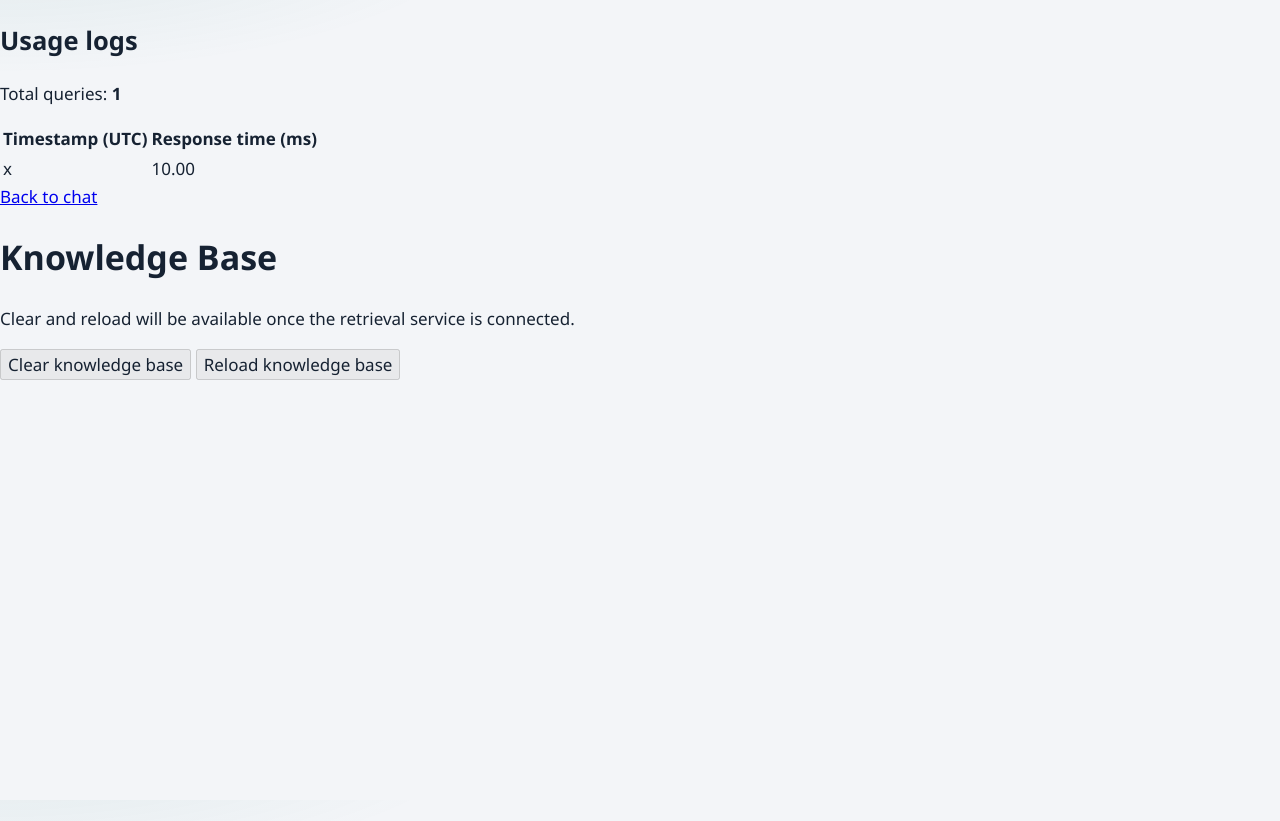
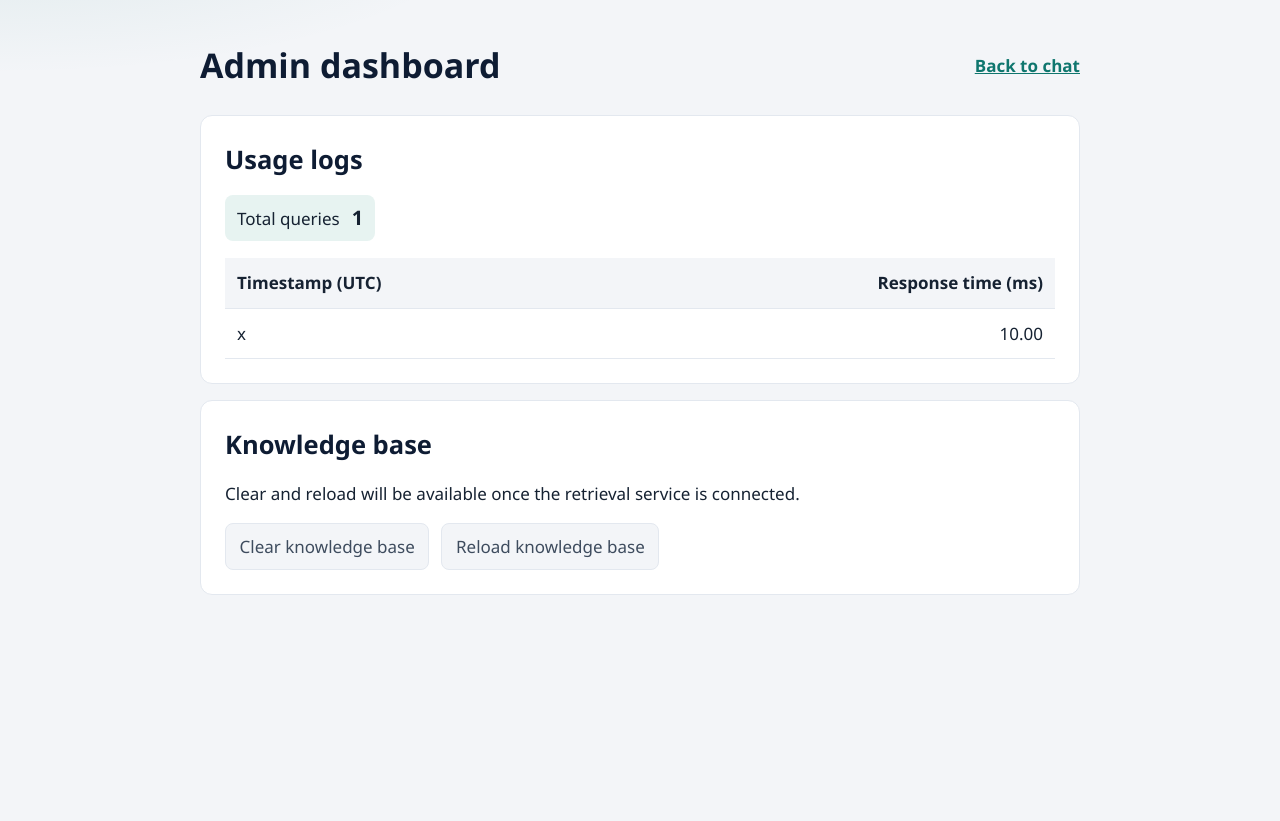
Before and after one commit to Ye-june/proj3, a Flask app: template templates/knowledge_base.html in a window 1280 px wide. After the commit the page ends 595 px from the top, so only its background shows below. Run offline with Flask 3, Linux system fonts and the light colour scheme; the template is opened without the code that fills it: most values are stand-ins (such as "Sample title", 1, 10 or a date in 2020).

Commit message:
Styling for admin dashboard

```diff
--- a/static/css/style.css
+++ b/static/css/style.css
@@ -644,3 +644,93 @@ textarea::placeholder {
     transition: none !important;
   }
 }
+
+.admin-dashboard {
+    box-sizing: border-box;
+    max-width: 960px;
+    margin: 0 auto;
+    padding: clamp(1rem, 4vw, 2.5rem);
+    color: var(--ink);
+}
+
+.admin-dashboard .admin-header {
+    display: flex;
+    flex-wrap: wrap;
+    align-items: center;
+    justify-content: space-between;
+    gap: 0.75rem;
+    margin-bottom: 1.5rem;
+}
+
+.admin-dashboard h1,
+.admin-dashboard h2 {
+    margin: 0;
+    color: var(--navy);
+}
+
+.admin-dashboard .admin-header a {
+    color: var(--teal);
+    font-weight: 600;
+}
+
+.admin-dashboard .admin-card {
+    margin-bottom: 1rem;
+    padding: clamp(1rem, 3vw, 1.5rem);
+    border: 1px solid var(--line);
+    border-radius: 12px;
+    background: var(--white);
+}
+
+.admin-dashboard .admin-count {
+    display: inline-flex;
+    align-items: center;
+    gap: 0.75rem;
+    padding: 0.5rem 0.75rem;
+    border-radius: 8px;
+    background: var(--teal-soft);
+}
+
+.admin-dashboard .admin-count strong {
+    font-size: 1.25rem;
+}
+
+.admin-dashboard .admin-table-wrap {
+    overflow-x: auto;
+}
+
+.admin-dashboard .admin-table {
+    width: 100%;
+    border-collapse: collapse;
+    font-variant-numeric: tabular-nums;
+}
+
+.admin-dashboard .admin-table th,
+.admin-dashboard .admin-table td {
+    padding: 0.75rem;
+    border-bottom: 1px solid var(--line);
+    text-align: left;
+}
+
+.admin-dashboard .admin-table th {
+    background: var(--paper);
+}
+
+.admin-dashboard .admin-table :is(th, td):last-child {
+    text-align: right;
+}
+
+.admin-dashboard .admin-actions {
+    display: flex;
+    flex-wrap: wrap;
+    gap: 0.75rem;
+}
+
+.admin-dashboard .admin-actions button:disabled {
+    padding: 0.6rem 0.85rem;
+    border: 1px solid var(--line);
+    border-radius: 8px;
+    background: var(--paper);
+    color: var(--muted);
+    font: inherit;
+    cursor: not-allowed;
+}
--- a/templates/knowledge_base.html
+++ b/templates/knowledge_base.html
@@ -7,12 +7,19 @@
     <link rel="stylesheet" href="{{ url_for('static', filename='css/style.css') }}">
 </head>
 <body>
-    <section>
+    <main class="admin-dashboard">
+        <header class="admin-header">
+            <h1>Admin dashboard</h1>
+            <a href="{{ url_for('index') }}">Back to chat</a>
+        </header>
+
+        <section class="admin-card">
             <h2>Usage logs</h2>
-    <p>Total queries: <strong>{{ total_queries }}</strong></p>
+            <p class="admin-count">Total queries <strong>{{ total_queries }}</strong></p>
 
             {% if recent_queries %}
-    <table>
+            <div class="admin-table-wrap">
+                <table class="admin-table" aria-label="Recent chat queries">
                     <thead>
                         <tr>
                             <th scope="col">Timestamp (UTC)</th>
@@ -22,22 +29,26 @@
                     <tbody>
                         {% for timestamp, response_ms in recent_queries %}
                         <tr>
-                <td>{{ timestamp }}</td>
+                            <td><time datetime="{{ timestamp }}">{{ timestamp[:19]|replace("T", " ") }}</time></td>
                             <td>{{ "%.2f"|format(response_ms) }}</td>
                         </tr>
                         {% endfor %}
                     </tbody>
                 </table>
+            </div>
             {% else %}
             <p>No queries recorded yet.</p>
             {% endif %}
         </section>
-    <main>
-        <a href="{{ url_for('index') }}">Back to chat</a>
-        <h1>Knowledge Base</h1>
+
+        <section class="admin-card">
+            <h2>Knowledge base</h2>
             <p>Clear and reload will be available once the retrieval service is connected.</p>
+            <div class="admin-actions">
                 <button type="button" disabled>Clear knowledge base</button>
                 <button type="button" disabled>Reload knowledge base</button>
+            </div>
+        </section>
     </main>
 </body>
 </html>
```
Lines whose indentation alone changed are shown as unchanged.
